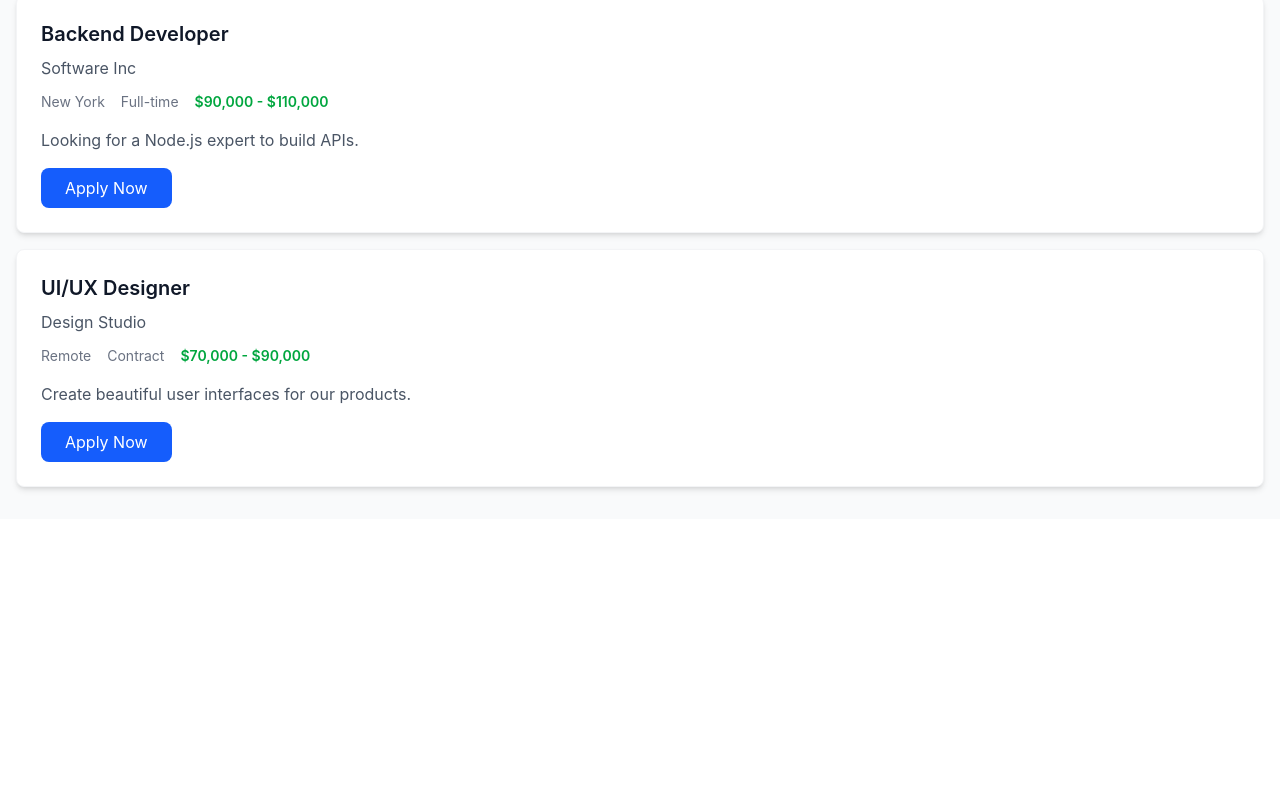
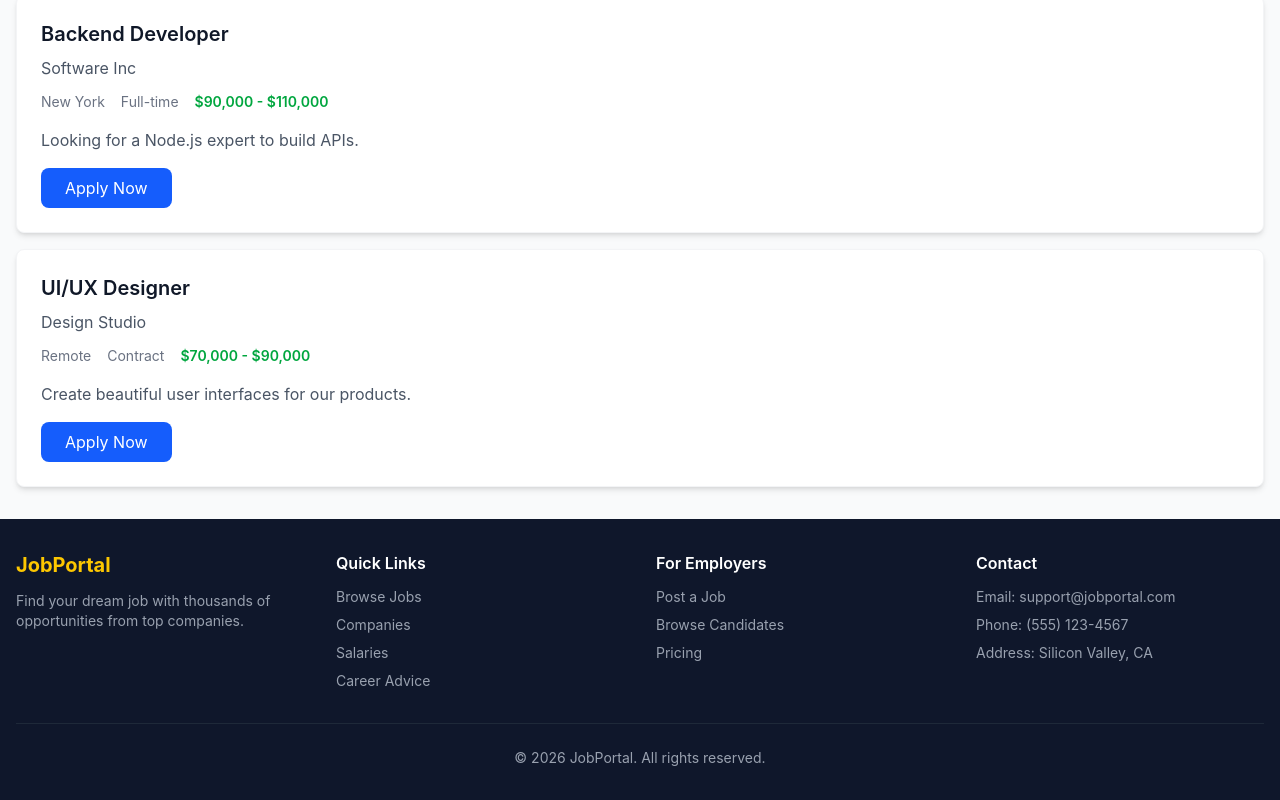
Before and after one commit to maxmillan45/jobify, a React (Vite) app: page /login in a window 1280 px wide. Shown: the part 484-1284 px from the top of the page. Before the commit the page ends 1003 px from the top, so only its background shows below. Built offline with nearby package versions, Linux system fonts and the light colour scheme.

Commit message:
Add Footer component and update App layout structure

```diff
--- a/src/App.jsx
+++ b/src/App.jsx
@@ -1,11 +1,15 @@
 import Header from './components/Header'
 import JobList from './pages/JobList'
+import Footer from './components/Footer'
 
 function App() {
   return (
-    <div className="min-h-screen bg-gray-50">
+    <div className="min-h-screen bg-gray-50 flex flex-col">
       <Header />
-      <JobList />
+      <main className="flex-grow">
+        <JobList />
+      </main>
+      <Footer />
     </div>
   )
 }
--- /dev/null
+++ b/src/components/Footer.jsx
@@ -0,0 +1,58 @@
+const Footer = () => {
+  const currentYear = new Date().getFullYear()
+
+  return (
+    <footer className="bg-slate-900 text-white mt-auto">
+      <div className="container mx-auto px-4 py-8">
+        <div className="grid grid-cols-1 md:grid-cols-4 gap-8">
+
+          {/* Company Info */}
+          <div>
+            <h3 className="text-xl font-bold text-yellow-400 mb-3">JobPortal</h3>
+            <p className="text-gray-400 text-sm">
+              Find your dream job with thousands of opportunities from top companies.
+            </p>
+          </div>
+
+          {/* Quick Links */}
+          <div>
+            <h4 className="font-semibold mb-3">Quick Links</h4>
+            <ul className="space-y-2 text-gray-400 text-sm">
+              <li><a href="/jobs" className="hover:text-yellow-400 transition">Browse Jobs</a></li>
+              <li><a href="/companies" className="hover:text-yellow-400 transition">Companies</a></li>
+              <li><a href="/salaries" className="hover:text-yellow-400 transition">Salaries</a></li>
+              <li><a href="/career" className="hover:text-yellow-400 transition">Career Advice</a></li>
+            </ul>
+          </div>
+
+          {/* For Employers */}
+          <div>
+            <h4 className="font-semibold mb-3">For Employers</h4>
+            <ul className="space-y-2 text-gray-400 text-sm">
+              <li><a href="/post-job" className="hover:text-yellow-400 transition">Post a Job</a></li>
+              <li><a href="/candidates" className="hover:text-yellow-400 transition">Browse Candidates</a></li>
+              <li><a href="/pricing" className="hover:text-yellow-400 transition">Pricing</a></li>
+            </ul>
+          </div>
+
+          {/* Contact */}
+          <div>
+            <h4 className="font-semibold mb-3">Contact</h4>
+            <ul className="space-y-2 text-gray-400 text-sm">
+              <li>Email: support@jobportal.com</li>
+              <li>Phone: (555) 123-4567</li>
+              <li>Address: Silicon Valley, CA</li>
+            </ul>
+          </div>
+        </div>
+
+        {/* Copyright */}
+        <div className="border-t border-gray-800 mt-8 pt-6 text-center text-gray-400 text-sm">
+          <p>&copy; {currentYear} JobPortal. All rights reserved.</p>
+        </div>
+      </div>
+    </footer>
+  )
+}
+
+export default Footer
```
